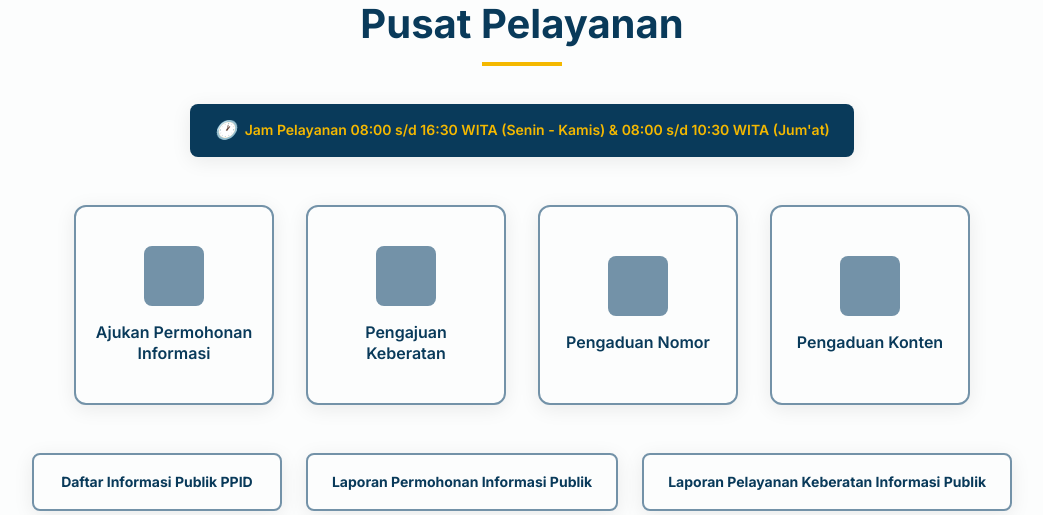
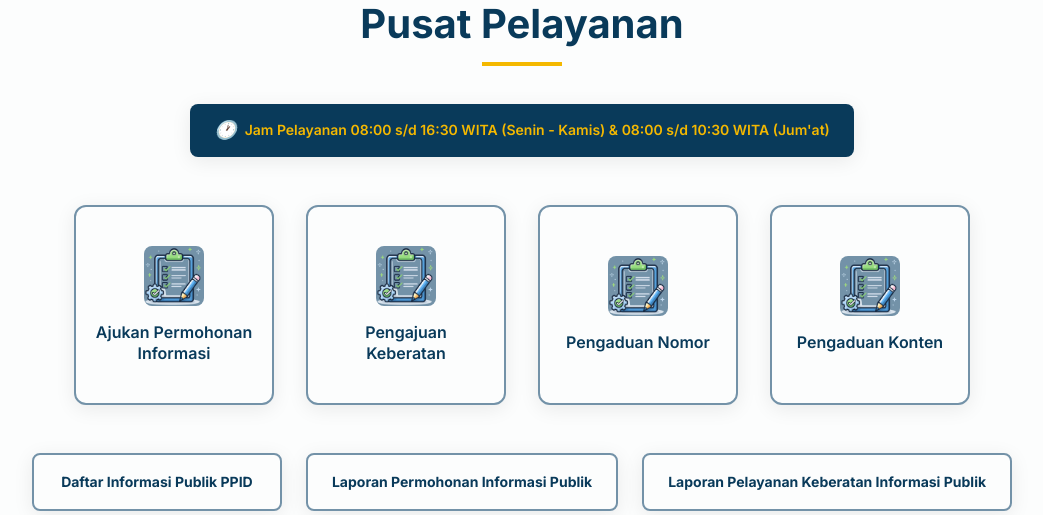
Before and after one commit to 16Rafi/ppid_dompu, a PHP site: page /ppid_dompu/ in a window 1280 px wide. Shown: the part 768-1283 px from the top of the page, without its empty margins (118-1161 px from the left). Run offline with PHP 8.4, Linux system fonts and the light colour scheme; data comes from the database, SQL or seed files in the repository; data that the repository does not hold is empty; some libraries are stand-ins or nearby versions.

Commit message:
Fix button permohonan

```diff
--- a/index.php
+++ b/index.php
@@ -48,7 +48,7 @@ require_once 'includes/security_headers.php';
             <div class="pelayanan-main">
                 <a href="pages/permohonan-informasi.php" class="pelayanan-box large">
                     <div class="box-icon">
-                        <div class="icon-placeholder"></div>
+                        <img src="img/form.png" alt="Formulir" class="icon-placeholder">
                     </div>
                     <div class="box-content">
                         <h3>Ajukan Permohonan Informasi</h3>
@@ -57,7 +57,7 @@ require_once 'includes/security_headers.php';
 
                 <a href="pages/pengajuan-keberatan.php" class="pelayanan-box large">
                     <div class="box-icon">
-                        <div class="icon-placeholder"></div>
+                        <img src="img/form.png" alt="Formulir" class="icon-placeholder">
                     </div>
                     <div class="box-content">
                         <h3>Pengajuan Keberatan</h3>
@@ -66,7 +66,7 @@ require_once 'includes/security_headers.php';
 
                 <a href="https://aduannomor.id/" class="pelayanan-box large" target="_blank" rel="noopener noreferrer">
                     <div class="box-icon">
-                        <div class="icon-placeholder"></div>
+                        <img src="img/form.png" alt="Formulir" class="icon-placeholder">
                     </div>
                     <div class="box-content">
                         <h3>Pengaduan Nomor</h3>
@@ -75,7 +75,7 @@ require_once 'includes/security_headers.php';
 
                 <a href="https://aduankonten.id/" class="pelayanan-box large" target="_blank" rel="noopener noreferrer">
                     <div class="box-icon">
-                        <div class="icon-placeholder"></div>
+                        <img src="img/form.png" alt="Formulir" class="icon-placeholder">
                     </div>
                     <div class="box-content">
                         <h3>Pengaduan Konten</h3>
```
Also changed, not shown: img/form.png (added).
